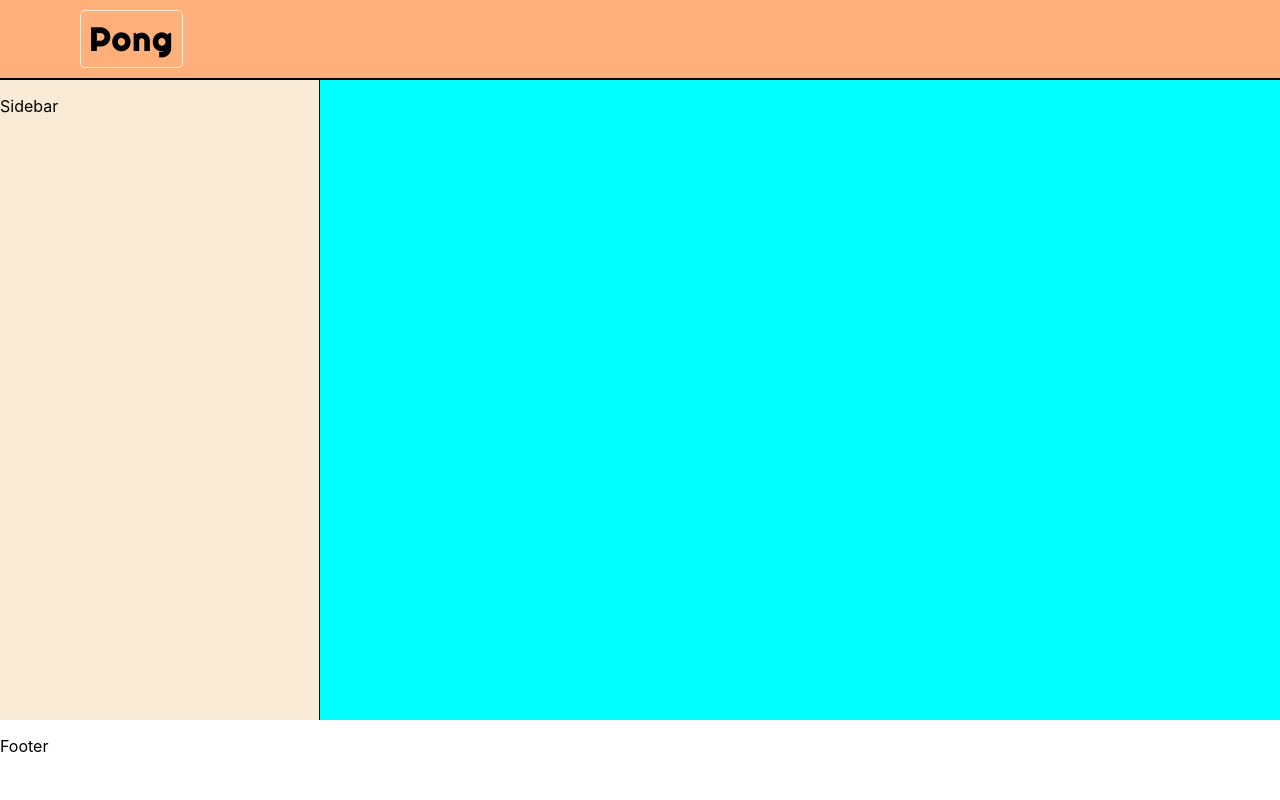
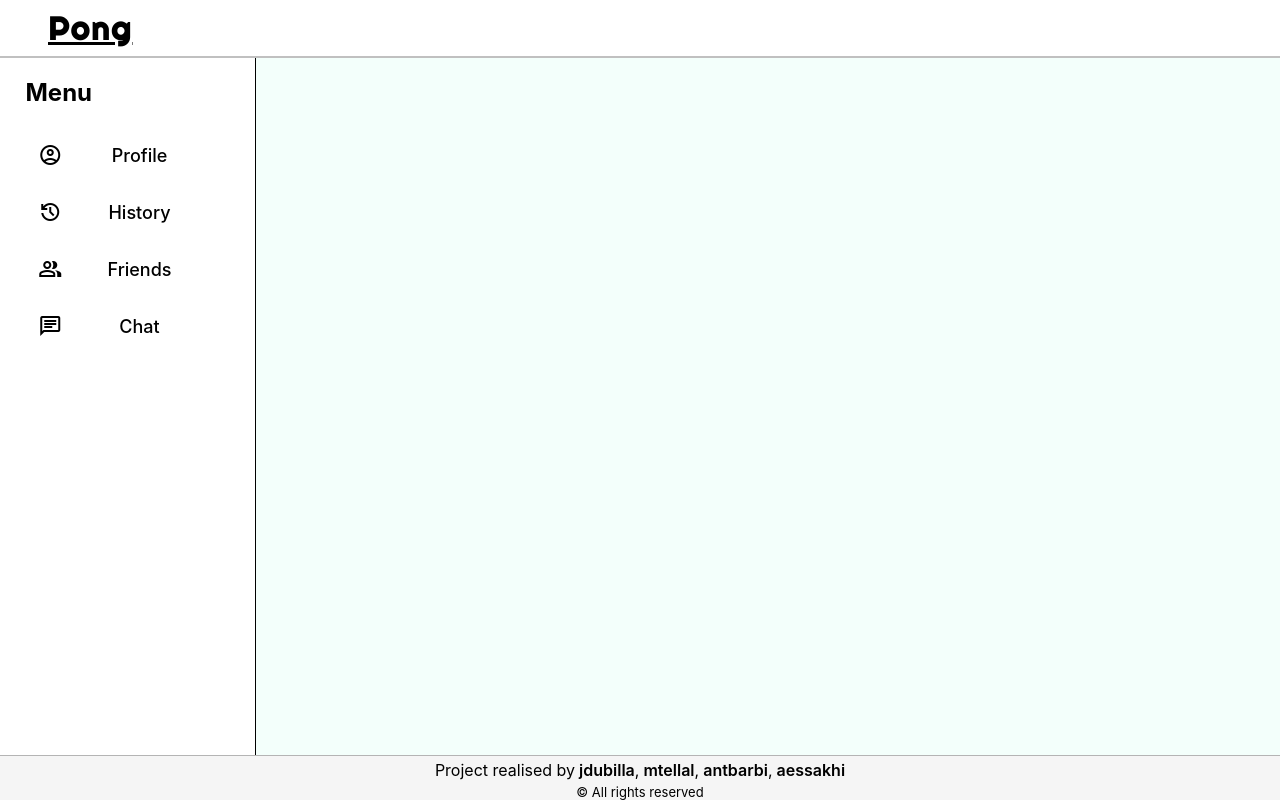
Before and after one commit to mtellal/ft_transcendence, a React (Create React App) app: page / in a window 1280 px wide. Built offline with nearby package versions, Linux system fonts and the light colour scheme; the HTML template or start-up script is replaced by a standard one.

Commit message:
sidebar menu + footer

```diff
--- a/public/index.html
+++ b/public/index.html
@@ -27,6 +27,10 @@
     <link rel="preconnect" href="https://fonts.googleapis.com">
     <link rel="preconnect" href="https://fonts.gstatic.com" crossorigin>
     <link href="https://fonts.googleapis.com/css2?family=Inter:wght@100;400;600;700&family=Righteous&display=swap" rel="stylesheet">
+
+    <link rel="stylesheet" href="https://fonts.googleapis.com/css2?family=Material+Symbols+Outlined:opsz,wght,FILL,GRAD@20..48,100..700,0..1,-50..200" />
+
+
     <title>React App</title>
   </head>
   <body>
--- a/src/App.css
+++ b/src/App.css
@@ -3,5 +3,5 @@
   width: 100vw;
   margin: 0;
   display: grid;
-  grid-template: repeat(10, 1fr) / repeat(8, 1fr);
+  grid-template: repeat(20, 1fr) / repeat(20, 1fr);
 }
--- a/src/App.js
+++ b/src/App.js
@@ -1,4 +1,5 @@
 import './App.css';
+import Footer from './components/Footer';
 import Game from './components/Game';
 
 import Header from './components/Header'
@@ -10,7 +11,7 @@ function App() {
       <Header />
       <Sidebar />
       <Game />
-      <p>Footer</p>
+      <Footer />
     </div>
   );
 }
--- /dev/null
+++ b/src/components/Footer.js
@@ -0,0 +1,18 @@
+import React from 'react';
+
+import '../styles/Footer.css'
+
+export default function Footer()
+{
+    return (
+        <div className='footer'>
+            <p className='footer--authors'>Project realised by
+                <a className='author--link' href='https://profile.intra.42.fr/users/jdubilla' target="_blank" > jdubilla</a>,
+                <a className='author--link' href='https://profile.intra.42.fr/users/mtellal' target="_blank" > mtellal</a>,
+                <a className='author--link' href='https://profile.intra.42.fr/users/antbarbi' target="_blank" > antbarbi</a>,
+                <a className='author--link' href='https://profile.intra.42.fr/users/aessakhi' target="_blank" > aessakhi</a>
+            </p>
+            <p className='footer--copyright'>© All rights reserved</p>
+        </div>
+    )
+}
--- a/src/components/SideBar.js
+++ b/src/components/SideBar.js
@@ -2,11 +2,46 @@ import React from "react";
 
 import '../styles/Sidebar.css'
 
+function MenuElement(props)
+{
+    return (
+        <div className="menu--element">
+            <span class="material-symbols-outlined">
+                {props.icon}
+            </span>
+            <p className="menu--element-title" >{props.title}</p>
+        </div>
+    )
+}
+
 export default function Sidebar()
 {
+
+    const menuElement = [
+        {
+            title: "Profile",
+            icon: "account_circle"
+        },
+        {
+            title: "History",
+            icon: "history"
+        },
+        {
+            title: "Friends",
+            icon: "group"
+        },
+        {
+            title: "Chat",
+            icon: "chat"
+        }
+    ]
+
+    const menu = menuElement.map(e => <MenuElement title={e.title} icon={e.icon} />)
+
     return (
         <span className="sidebar">
-            <p>Sidebar</p>
+            <h2 className="sidebar--title" >Menu</h2>
+            {menu}
         </span>
     )
 }
--- /dev/null
+++ b/src/styles/Footer.css
@@ -0,0 +1,29 @@
+.footer
+{
+    background-color: rgb(245, 245, 245);
+    grid-column: 1 / -1;
+    border-top: 1px solid rgb(180, 180, 180);
+    display: flex;
+    flex-direction: column;
+    justify-content: center;
+    align-items: center;
+}
+
+.footer--authors
+{
+    margin: 0;
+    padding: 0.5vh 0;
+}
+
+.footer--copyright
+{
+    margin: 0;
+    font-size: small;
+}
+
+.author--link
+{
+    text-decoration: none;
+    font-weight: 600;
+    color: black;
+}
--- a/src/styles/Game.css
+++ b/src/styles/Game.css
@@ -1,6 +1,6 @@
 .game
 {
-    background-color: aqua;
-    grid-column: 3 / -1;
-    grid-row: 2 / span 8;
+    background-color: rgb(243, 255, 251);
+    grid-column: 5 / -1;
+    grid-row: 2 / span 18;
 }
--- a/src/styles/Header.css
+++ b/src/styles/Header.css
@@ -1,6 +1,6 @@
 .header
 {
-    background-color: rgb(255, 175, 121);
+    background-color: rgb(255, 255, 255);
     min-height: 7vh;
     width: 100%;
     margin: 0;
@@ -8,15 +8,16 @@
     grid-column: 1 / -1;
     display: flex;
     align-items: center;
-    border-bottom: 2px solid black;
+    border-bottom: 2px solid rgb(192, 192, 192);
 }
 
 .header--pong
 {
-    margin: 0 10vh;
+    font-size: xx-large;
+    margin: 0 5vh;
     font-family: 'Righteous';
     letter-spacing: 2px;
-    border: 1px solid antiquewhite;
     padding: 1vh 1vh ;
     border-radius: 5px;
+    text-decoration: underline;
 }
--- a/src/styles/Sidebar.css
+++ b/src/styles/Sidebar.css
@@ -1,7 +1,36 @@
 .sidebar
 {
-    background-color: antiquewhite;
-    grid-row: 2 / span 8;
-    grid-column: 1 / span 2;
+    grid-row: 2 / span 18;
+    grid-column: 1 / span 4;
     border-right: 1px solid rgba(0, 0, 0);
+    display: flex;
+    flex-direction: column;
 }
+
+.sidebar--title
+{
+    padding: 0 10%;
+}
+
+.menu--element
+{
+    width: 70%;
+    border-radius: 10px;
+    display: flex;
+    align-items: center;
+    align-self: center;
+    padding: 0 10%;
+}
+
+.menu--element:hover
+{
+    background-color: rgb(228, 228, 228);
+}
+
+.menu--element-title
+{
+    width: 100%;
+    font-size: large;
+    text-align: center;
+    font-weight: 500;
+}
```
